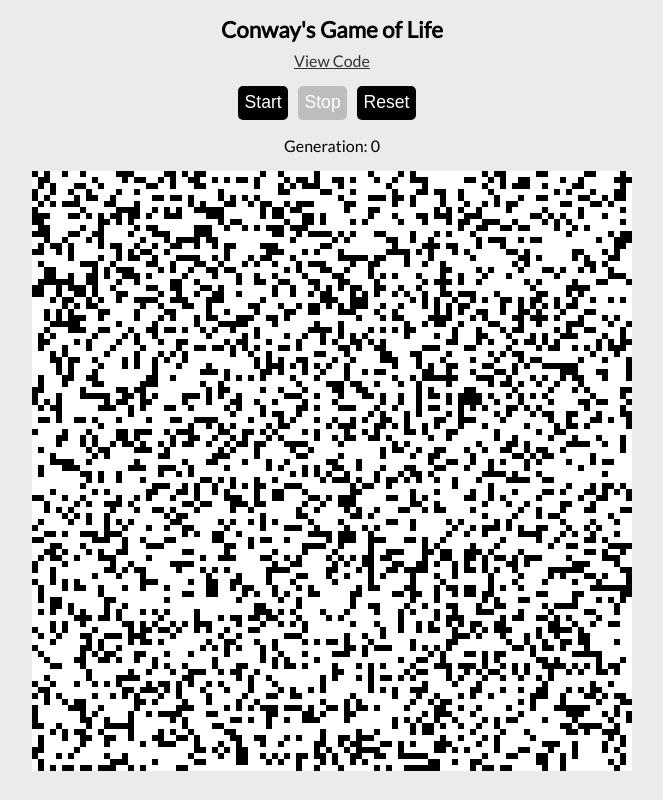
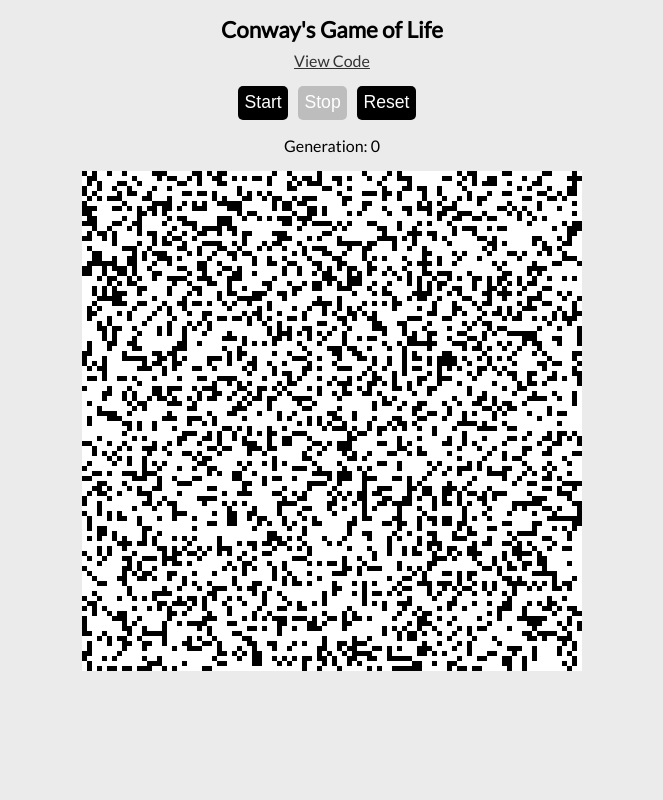
Before and after one commit to zachweinberg/game-of-life, a React (Create React App) app: page / in a window 1280 px wide. Shown: the whole page, without its empty margins (308-971 px from the left). Built offline with nearby package versions, Linux system fonts and the light colour scheme.

Commit message:
Grid size

```diff
--- a/src/components/Grid.js
+++ b/src/components/Grid.js
@@ -1,8 +1,8 @@
 import React, { useEffect, useRef } from 'react';
 import { ROW_SIZE } from '../grid-utils';
 
-const CANVAS_HEIGHT = 600;
-const CANVAS_WIDTH = 600;
+const CANVAS_HEIGHT = 500;
+const CANVAS_WIDTH = 500;
 const CELL_SIZE = CANVAS_WIDTH / ROW_SIZE;
 
 const Grid = ({ cells }) => {
```
